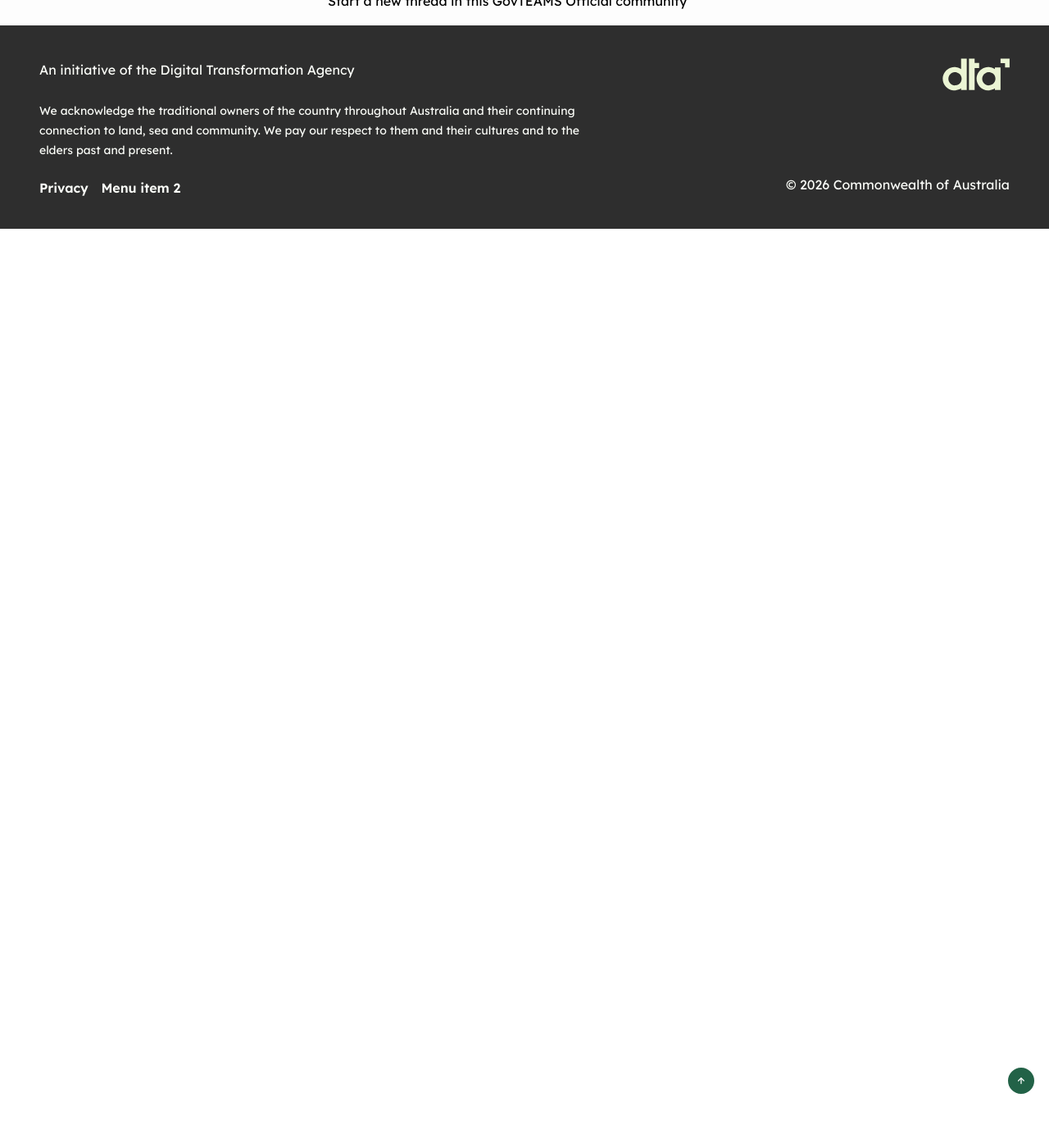
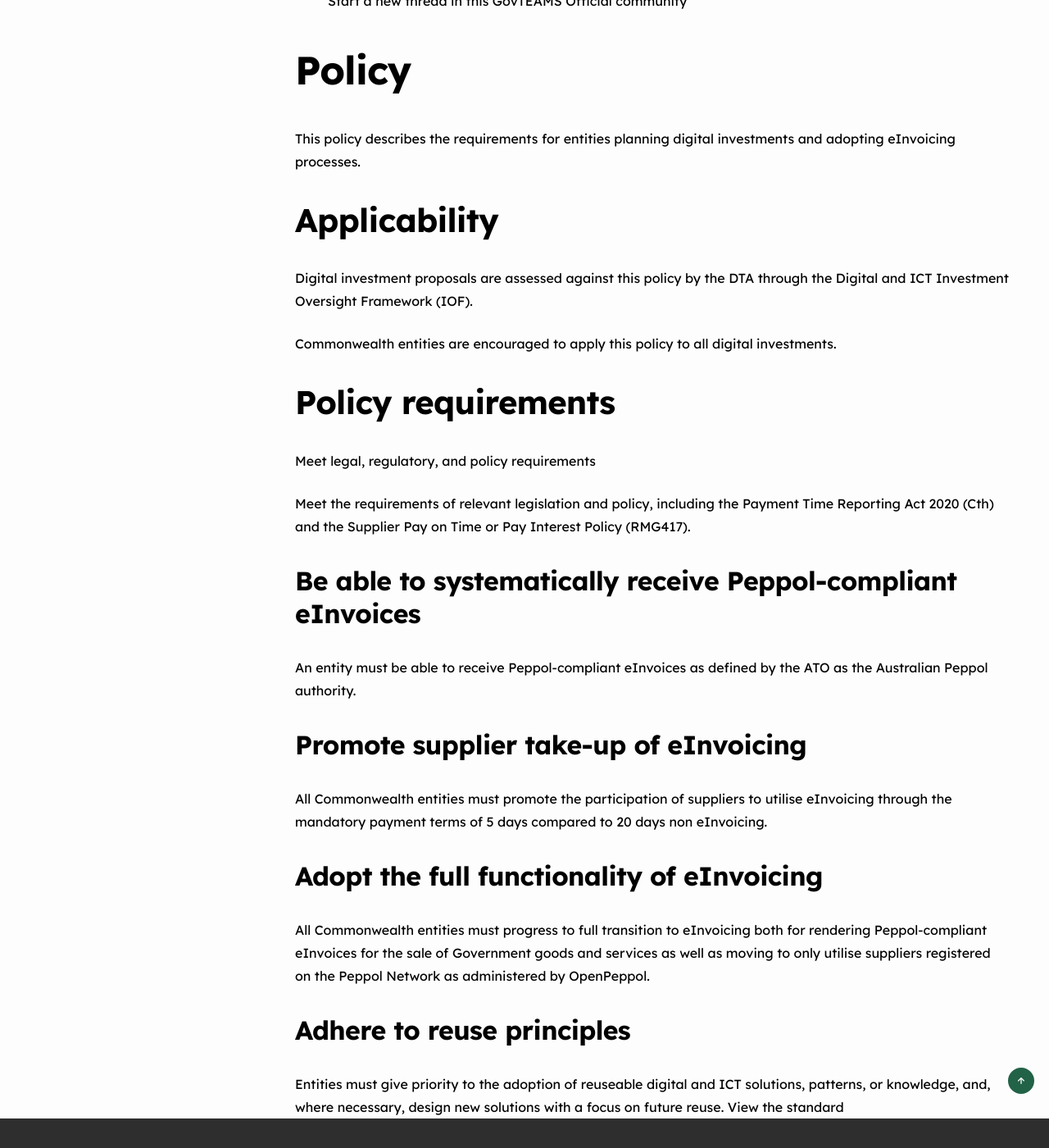
Before and after one commit to JamesFehon-DTA/betaga, a Jekyll site: the page built from _capabilities/einvoicing.md, in a window 1280 px wide and 1400 px high, scrolled down 1909 px. Shown: the whole window at 82% size. Built offline with Jekyll 4.4.1, drawn with Linux system fonts in a browser that asks for light colours; before the commit the page ends 2188 px from its top, so only the background shows below that.

Commit message:
Added policy elements

```diff
--- a/_capabilities/einvoicing.md
+++ b/_capabilities/einvoicing.md
@@ -60,3 +60,30 @@ Before starting any digital project, make sure you:
 Connect with practitioners and experts across the Australian Public Service to share experience and ask questions.
 - ### eInvoicing community
 Start a new thread in this GovTEAMS Official community
+
+# Policy
+This policy describes the requirements for entities planning digital investments and adopting eInvoicing processes.
+
+## Applicability
+Digital investment proposals are assessed against this policy by the DTA through the Digital and ICT Investment Oversight Framework (IOF).
+
+Commonwealth entities are encouraged to apply this policy to all digital investments.
+
+## Policy requirements
+
+Meet legal, regulatory, and policy requirements
+
+Meet the requirements of relevant legislation and policy, including the Payment Time Reporting Act 2020 (Cth) and the Supplier Pay on Time or Pay Interest Policy (RMG417).
+
+### Be able to systematically receive Peppol-compliant eInvoices
+An entity must be able to receive Peppol-compliant eInvoices as defined by the ATO as the Australian Peppol authority.
+
+### Promote supplier take-up of eInvoicing
+All Commonwealth entities must promote the participation of suppliers to utilise eInvoicing through the mandatory payment terms of 5 days compared to 20 days non eInvoicing.
+
+### Adopt the full functionality of eInvoicing
+All Commonwealth entities must progress to full transition to eInvoicing both for rendering Peppol-compliant eInvoices for the sale of Government goods and services as well as moving to only utilise suppliers registered on the Peppol Network as administered by OpenPeppol.
+
+### Adhere to reuse principles
+Entities must give priority to the adoption of reuseable digital and ICT solutions, patterns, or knowledge, and, where necessary, design new solutions with a focus on future reuse.
+View the standard
```
